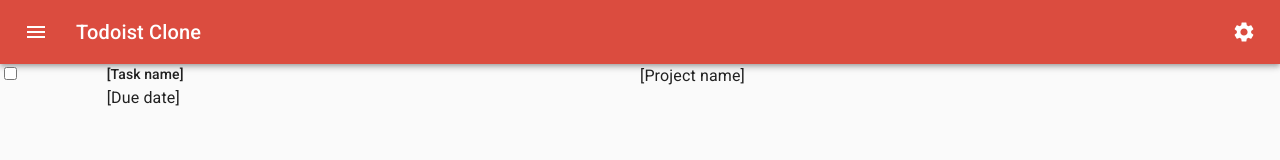
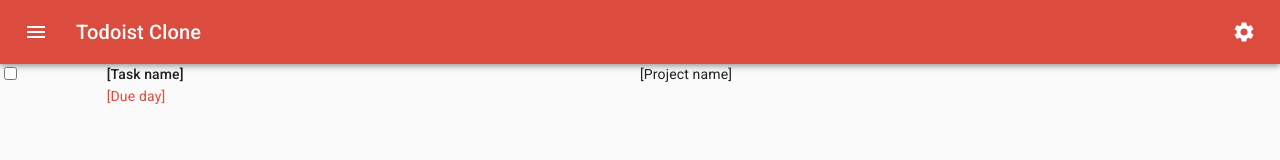
Before and after one commit to BuiKiem/todoist_clone, a React (Create React App) app in the folder frontend/: page / in a window 1280 px wide. Shown: the top 160 px of the page. Built offline with nearby package versions, Linux system fonts and the light colour scheme.

Commit message:
Use Grid to display task information

```diff
--- a/frontend/src/App.js
+++ b/frontend/src/App.js
@@ -4,14 +4,14 @@
 import { theme } from "./theme";
 
 import { AppBar } from "./components/AppBar/AppBar";
-import {Task} from "./components/Task/Task";
+import { Task } from "./components/Task/Task";
 
 function App() {
   return (
     <CssBaseline>
       <ThemeProvider theme={theme}>
         <AppBar />
-        <Task/>
+        <Task />
       </ThemeProvider>
     </CssBaseline>
   );
--- a/frontend/src/components/Task/Task.js
+++ b/frontend/src/components/Task/Task.js
@@ -1,24 +1,22 @@
 import React from "react";
-import {Grid, Typography} from "@material-ui/core";
+import { Grid, Typography, Tooltip } from "@material-ui/core";
 
 export const Task = () => {
   return (
     <Grid container>
       <Grid item xs={1}>
-        <input type="checkbox"/>
+        <input type="checkbox" />
       </Grid>
       <Grid item xs={5}>
         <Typography variant="subtitle2" component="p">
           [Task name]
         </Typography>
-        <Typography>
-          [Due date]
-        </Typography>
+        <Tooltip color="primary" title="31 Jan" arrow placement="bottom-start">
+          <Typography variant="body2" component="p">[Due day]</Typography>
+        </Tooltip>
       </Grid>
       <Grid item xs={6}>
-        <Typography>
-          [Project name]
-        </Typography>
+        <Typography variant="body2" component="p">[Project name]</Typography>
       </Grid>
     </Grid>
   );
```
